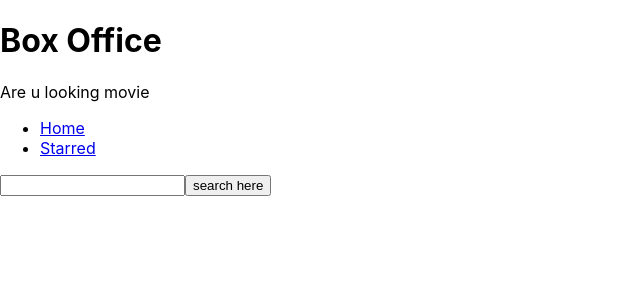
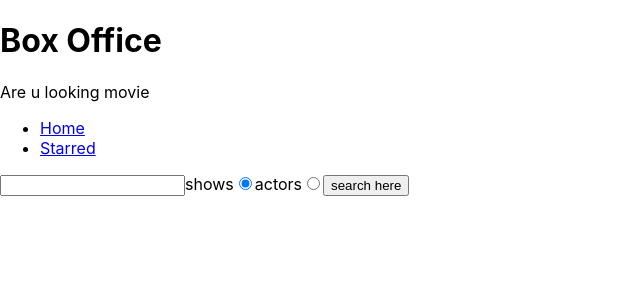
Before and after one commit to anshnub/QuadB-BoxOffice, a React (Create React App) app: page / in a window 1280 px wide. Shown: the top 300 px of the page, without its empty margins (0-640 px from the left). Built offline with nearby package versions, Linux system fonts and the light colour scheme.

Commit message:
added radio button like actors and shows

```diff
--- a/src/api/tvmaze.js
+++ b/src/api/tvmaze.js
@@ -10,3 +10,5 @@
 }
 
 export const searchForShows = (query) => apiGet(`/search/shows?q=${query}`);
+
+export const searchForPeople = (query) => apiGet(`/search/people?q=${query}`);
--- a/src/pages/Home.jsx
+++ b/src/pages/Home.jsx
@@ -1,24 +1,38 @@
 import { useState } from "react";
-import { searchForShows } from "../api/tvmaze";
+import { searchForShows,searchForPeople } from "../api/tvmaze";
 
 const Home = () => {
     const [searchStr,setSearchStr]=useState("");
     const [apiData,setApiData] = useState(null);
+    const [searchOption,setSearchOption] = useState('shows')
     const [apiDataError,setApiDataError] = useState(null);
 
-
+   console.log(searchOption);
 
     const onSearchInputChange = (ev) =>{
         setSearchStr(ev.target.value);
+    }
+
+    const onRadioChange = (ev) =>{
+        setSearchOption(ev.target.value);
     }
 
     const onSearch =async (ev) =>{
         ev.preventDefault();
 
         try {
+
+
             setApiDataError(null);
+
+            if(searchOption==='shows'){
             const result = await searchForShows(searchStr);
             setApiData(result);
+            }
+            else{
+                const result = await searchForPeople(searchStr);
+            setApiData(result);
+            }
 
         } catch (error) {
             setApiDataError(error);
@@ -36,8 +50,10 @@
         }
 
         if(apiData) {
-            return   apiData.map((data) =>
+            return apiData[0].show ?   apiData.map((data) =>
              <div key={data.show.id} > {data.show.name}</div>
+             ) : apiData.map((data) =>
+             <div key={data.person.id} > {data.person.name}</div>
              )
         }
 
@@ -52,6 +68,16 @@
 
     <input type="text" value={searchStr} onChange={onSearchInputChange} />
 
+    <label >
+     shows
+        <input type="radio" name="search-option" value="shows" checked={searchOption==='shows'} onChange={onRadioChange} />
+    </label>
+
+    <label >
+     actors
+        <input type="radio" name="search-option" value="actors" checked={searchOption==='actors'} onChange={onRadioChange} />
+    </label>
+
     <button type="submit" >search here</button>
     </form>
 
```
